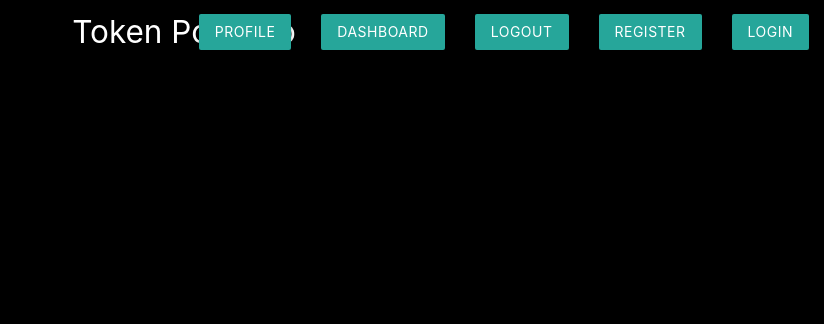
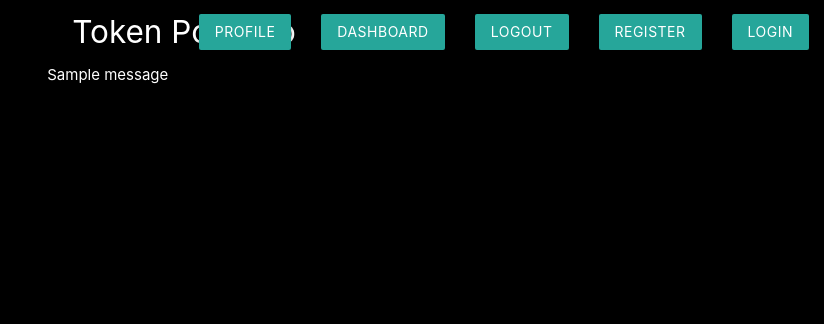
Before and after one commit to John-E5/ETH-Tokens-Tracker, a Flask app: page /add_token in a window 1280 px wide. Shown: the top 324 px of the page, without its empty margins (456-1280 px from the left). Run offline with Flask 2, Linux system fonts and the light colour scheme; tables that the repository leaves empty hold one stand-in row (values such as "Sample post"); one stand-in notice (Sample message) is shown.

Commit message:
Added flash messages

```diff
--- a/app/templates/base.html
+++ b/app/templates/base.html
@@ -9,7 +9,20 @@
 </head>
 <body>
     {% include 'includes/_navbar.html' %}
-    <main>
+    <main role="main" class="container">
+    <div class="row">
+        <div class="col s8 m6">
+            {% with messages = get_flashed_messages(with_categories=true) %}
+                {% if messages %}
+                    {% for category, message in messages %}
+                        <div>
+                            {{ message }}
+                        </div>
+                    {% endfor %}
+                {% endif %}
+            {% endwith %}
+        </div>
+    </div>
     {% block body %}
     {% endblock %}
     </main>
```
